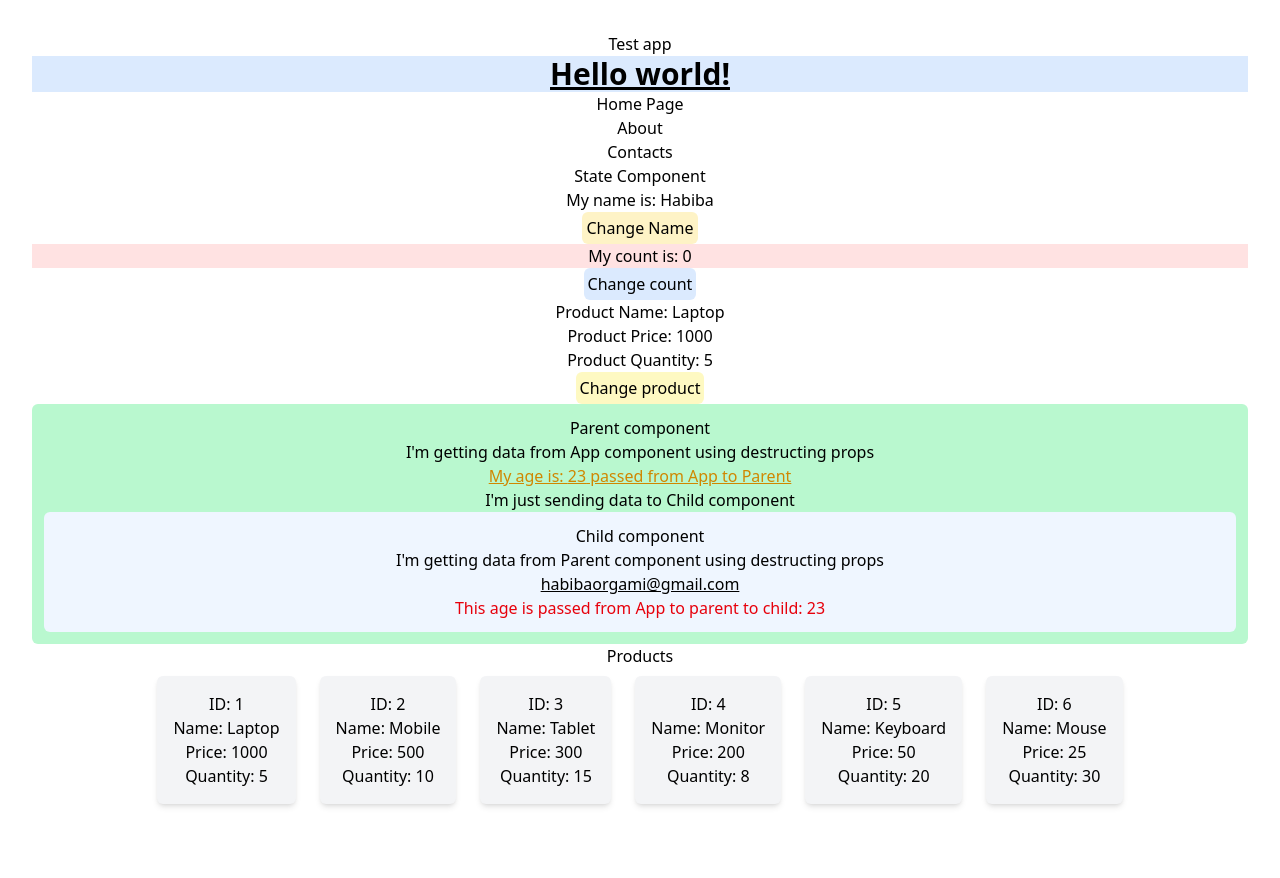
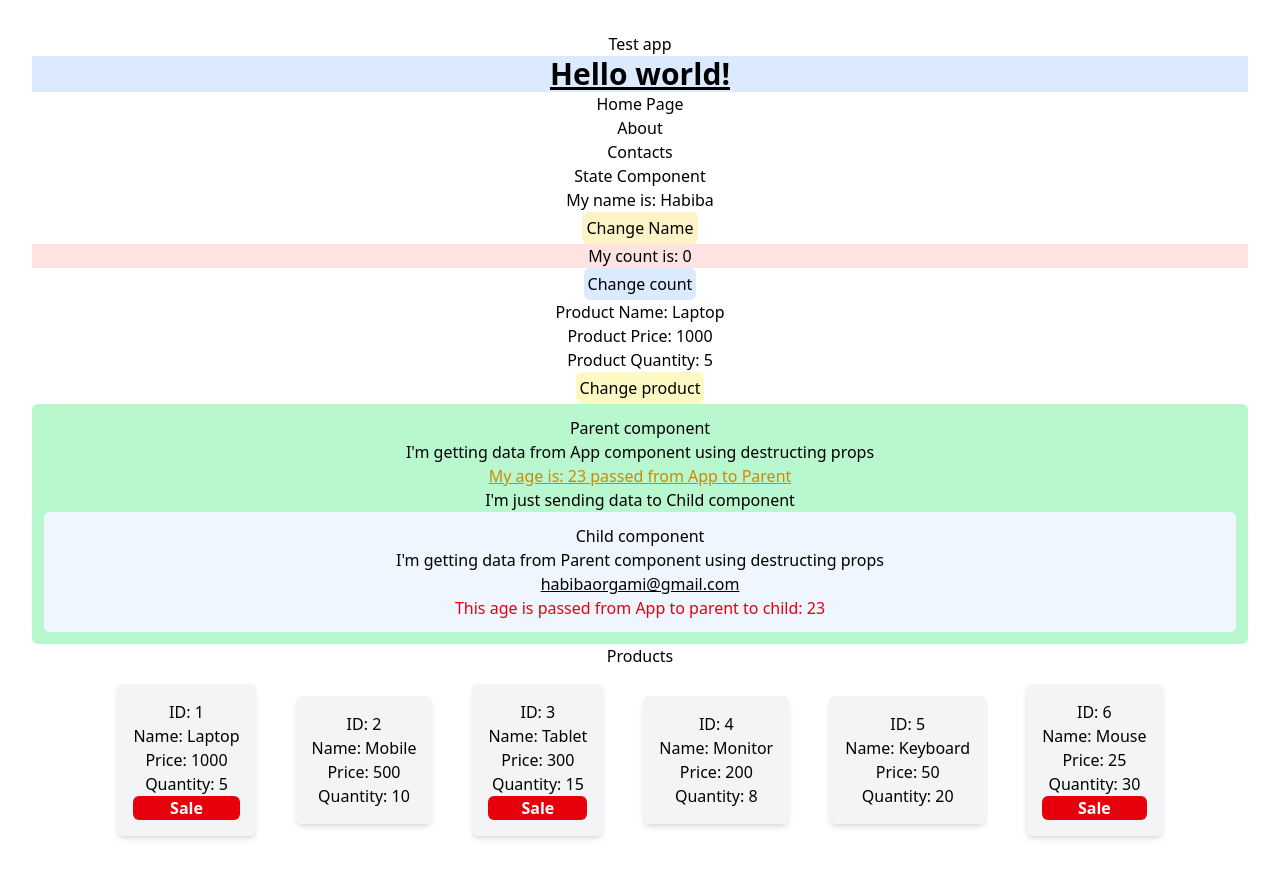
Before and after one commit to HabibaMar3i/reactRouteC44, a React (Vite) app: page / in a window 1280 px wide. Shown: the top 878 px of the page. Before the commit the page ends 844 px from the top, so only its background shows below. Built offline with nearby package versions, Linux system fonts and the light colour scheme.

Commit message:
added onSale condition

```diff
--- a/src/Components/Products/Products.jsx
+++ b/src/Components/Products/Products.jsx
@@ -3,12 +3,12 @@ import SingleProduct from '../SingleProduct/SingleProduct'
 
 export default function Products() {
     const [products, setProducts] = useState([
-        { id: 1, name: 'Laptop', price: 1000, quantity: 5 },
-        { id: 2, name: 'Mobile', price: 500, quantity: 10 },
-        { id: 3, name: 'Tablet', price: 300, quantity: 15 },
-        { id: 4, name: 'Monitor', price: 200, quantity: 8 },
-        { id: 5, name: 'Keyboard', price: 50, quantity: 20  },
-        { id: 6, name: 'Mouse', price: 25, quantity: 30  }
+        { id: 1, name: 'Laptop', price: 1000, quantity: 5, onSale: "true"},
+        { id: 2, name: 'Mobile', price: 500, quantity: 10, onSale: "false"},
+        { id: 3, name: 'Tablet', price: 300, quantity: 15, onSale: "true"},
+        { id: 4, name: 'Monitor', price: 200, quantity: 8, onSale: "false"},
+        { id: 5, name: 'Keyboard', price: 50, quantity: 20, onSale: "false"},
+        { id: 6, name: 'Mouse', price: 25, quantity: 30, onSale: "true"}
     ])
     return (
         <div>
--- a/src/Components/SingleProduct/SingleProduct.jsx
+++ b/src/Components/SingleProduct/SingleProduct.jsx
@@ -1,13 +1,15 @@
 import React from 'react'
 
 export default function SingleProduct({ productDetails }) {
-    const { id, name, price, quantity } = productDetails;
+    const { id, name, price, quantity, onSale } = productDetails;
     return (
-        <div className='bg-gray-100 p-4 rounded-md shadow-md m-2'>
+        <div className='bg-gray-100 p-4 rounded-md shadow-md m-4'>
             <p>ID: {id}</p>
             <p>Name: {name}</p>
             <p>Price: {price}</p>
             <p>Quantity: {quantity}</p>
+            {/* { onSale=='true' ? <div className='bg-red-600 text-white font-bold rounded-md'>Sale</div> : <div className='bg-green-600 text-white font-bold rounded-md'>Not on Sale</div> } */}
+            { onSale=='true' && <div className='bg-red-600 text-white font-bold rounded-md'>Sale</div>}
         </div>
     )
 }
```
